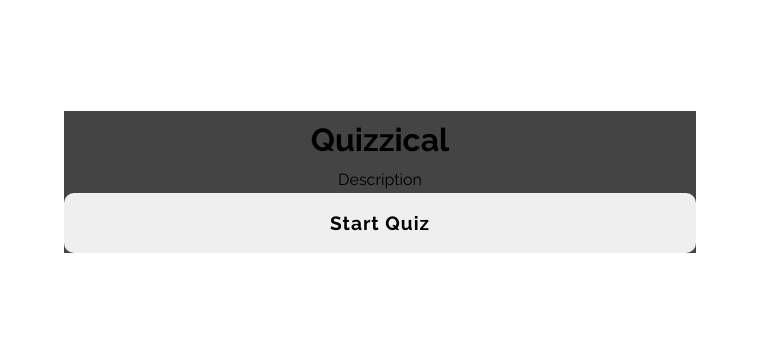
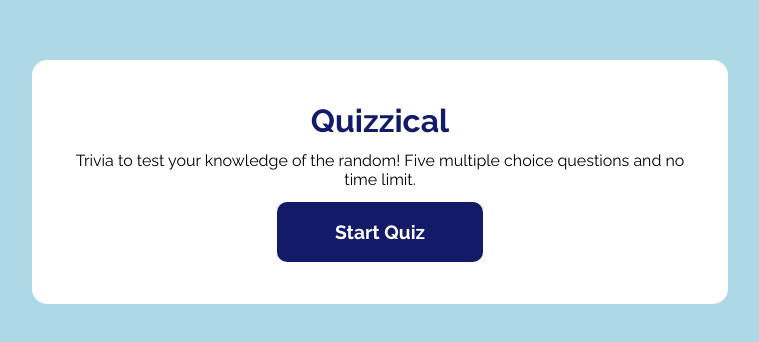
Before and after one commit to kittywizard/quizzical, a React (Create React App) app: page / in a window 1280 px wide. Shown: the part 226-568 px from the top of the page, without its empty margins (260-1019 px from the left). Built offline with nearby package versions, Linux system fonts and the light colour scheme; no server answers.

Commit message:
css, changing button styles

```diff
--- a/public/css/style.css
+++ b/public/css/style.css
@@ -1,12 +1,22 @@
 .btn {
   border: none;
   padding: 1em 3em;
+  margin: 0.5em;
   border-radius: 10px;
   cursor: pointer;
   font-family: "Raleway", sans-serif;
   font-weight: 700;
   font-size: 1.2em;
-  letter-spacing: 1px;
+  background-color: #131B69;
+  color: #fff;
+  max-width: 500px;
+  align-self: center;
+}
+
+.btn:hover,
+.btn:focus {
+  transition: all 2s ease-in;
+  background-color: #444;
 }
 
 .correct-unselected {
@@ -48,11 +58,15 @@
   justify-content: center;
   margin: auto;
   width: 50%;
-  background-color: #444;
+  background-color: #fff;
+  border-radius: 15px;
+  padding: 2em;
 }
 
 .headline {
   font-size: 2rem;
+  font-weight: 700;
+  color: #131B69;
   margin: 0.3em;
 }
 
@@ -63,6 +77,7 @@
 body {
   font-family: "Raleway", sans-serif;
   font-weight: 400;
+  background-color: lightblue;
 }
 
 .container {
--- a/src/components/Start.js
+++ b/src/components/Start.js
@@ -3,7 +3,7 @@ export default function Start(props) {
 
     <div className="container--start">
         <h1 className="headline">Quizzical</h1>
-        <p className="start--desc">Description</p>
+        <p className="start--desc">Trivia to test your knowledge of the random! Five multiple choice questions and no time limit.</p>
         <button
             onClick={props.toggle}
             className="btn"
--- a/src/sass/components/button.scss
+++ b/src/sass/components/button.scss
@@ -1,10 +1,23 @@
 .btn {
     border: none;
     padding: 1em 3em;
+    margin: 0.5em;
     border-radius: 10px;
     cursor: pointer;
+
     font-family: $font, sans-serif;
     font-weight: 700;
     font-size: 1.2em;
-    letter-spacing: 1px;
+
+
+    background-color: $primary-color;
+    color: #fff;
+    max-width: 500px;
+    align-self: center;
 }
+
+.btn:hover,
+.btn:focus {
+    transition: all 2s ease-in;
+    background-color: $bg-color;
+}
--- a/src/sass/components/start.scss
+++ b/src/sass/components/start.scss
@@ -7,12 +7,16 @@
         justify-content: center;
         margin: auto;
         width: 50%;
-        background-color: $bg-color;
+        background-color: #fff;
+        border-radius: 15px;
+        padding: 2em;
     }
 }
 
 .headline {
     font-size: 2rem;
+    font-weight: 700;
+    color: $primary-color;
     margin: 0.3em;
 }
 
--- a/src/sass/index.scss
+++ b/src/sass/index.scss
@@ -9,6 +9,7 @@
 body {
     font-family: $font, sans-serif;
     font-weight: 400;
+    background-color: lightblue;
 }
 
 .container {
@@ -18,4 +19,5 @@ body {
     flex-direction: column;
     justify-content: center;
     align-items: center;
+
 }
--- a/src/sass/variables.scss
+++ b/src/sass/variables.scss
@@ -1,3 +1,4 @@
 $font: 'Raleway';
+$primary-color: #131B69;
 
 $bg-color: #444;
```
Also changed, not shown: 1 other file (tests, documents, lock files or other folders).
